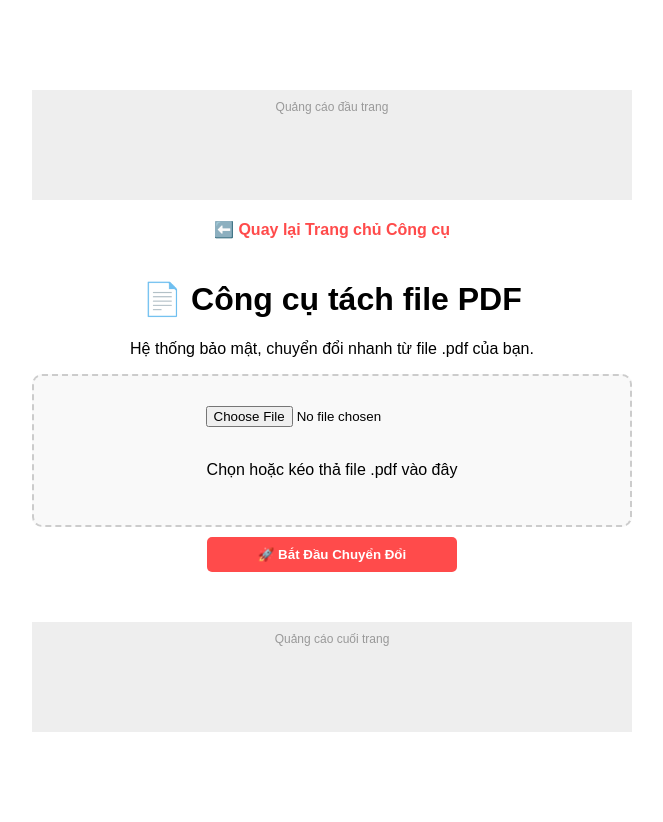
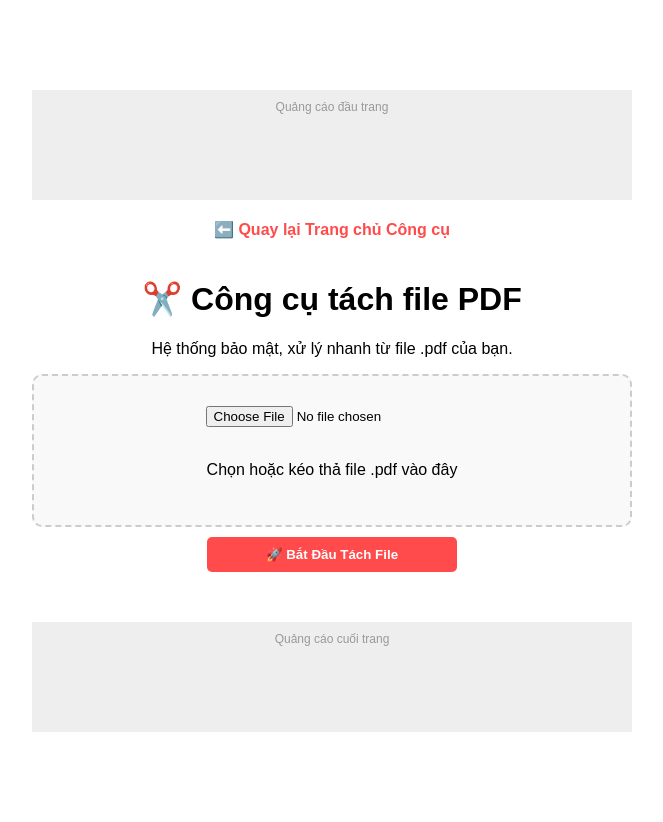
Before and after one commit to basotha/word-to-pdf, a Flask app: page /tool/tach-pdf in a window 1280 px wide. Shown: the whole page, without its empty margins (308-971 px from the left). Run offline with Flask 3, Linux system fonts and the light colour scheme; parts of the project's set-up code (start-up, migrations or seed data) failed here and were passed over.

Commit message:
Update tach_pdf.html

```diff
--- a/templates/tools/tach_pdf.html
+++ b/templates/tools/tach_pdf.html
@@ -27,26 +27,26 @@
 
     <a href="/" class="back-home">⬅️ Quay lại Trang chủ Công cụ</a>
 
-    <h1>📄 Công cụ tách file PDF</h1>
-    <p>Hệ thống bảo mật, chuyển đổi nhanh từ file .pdf của bạn.</p>
+    <h1>✂️ Công cụ tách file PDF</h1>
+    <p>Hệ thống bảo mật, xử lý nhanh từ file .pdf của bạn.</p>
 
     <form id="uploadForm" enctype="multipart/form-data">
         <div class="upload-box">
-            <input type="file" id="wordFile" name="word_file" accept=".docx" required><br><br>
+            <input type="file" id="pdfFile" name="pdf_file" accept=".pdf" required><br><br>
             <p>Chọn hoặc kéo thả file .pdf vào đây</p>
         </div>
-        <button type="submit" class="btn" id="submitBtn">🚀 Bắt Đầu Chuyển Đổi</button>
+        <button type="submit" class="btn" id="submitBtn">🚀 Bắt Đầu Tách File</button>
     </form>
 
     <div class="loader-container" id="loaderContainer">
         <div class="loader"></div>
-        <p style="color: #555;">Đang chuyển đổi dữ liệu...</p>
+        <p style="color: #555;">Đang xử lý tách dữ liệu...</p>
     </div>
 
     <div class="result-container" id="resultContainer">
         <p style="margin: 0; font-weight: bold;">🎉 Thành công!</p>
         <p id="pdfName" style="margin: 5px 0; font-size: 14px;"></p>
-        <a href="#" id="downloadLink" class="btn-download">📥 Tải File PDF Về Máy</a>
+        <a href="#" id="downloadLink" class="btn-download">📥 Tải File PDF Đã Tách</a>
     </div>
 
     <div class="ads-container" style="margin-top: 50px;">
@@ -57,13 +57,13 @@
         document.getElementById('uploadForm').addEventListener('submit', function(e) {
             e.preventDefault();
             const formData = new FormData();
-            formData.append('word_file', document.getElementById('wordFile').files[0]);
+            // ĐÃ ĐỔI: Nhận đúng key 'pdf_file' đồng bộ với Flask API
+            formData.append('pdf_file', document.getElementById('pdfFile').files[0]);
 
             document.getElementById('submitBtn').style.display = 'none';
             document.getElementById('resultContainer').style.display = 'none';
             document.getElementById('loaderContainer').style.display = 'block';
 
-            // Gửi lên URL API chính xác của nó
             fetch('/api/tach-pdf', { method: 'POST', body: formData })
             .then(res => res.json())
             .then(data => {
```
